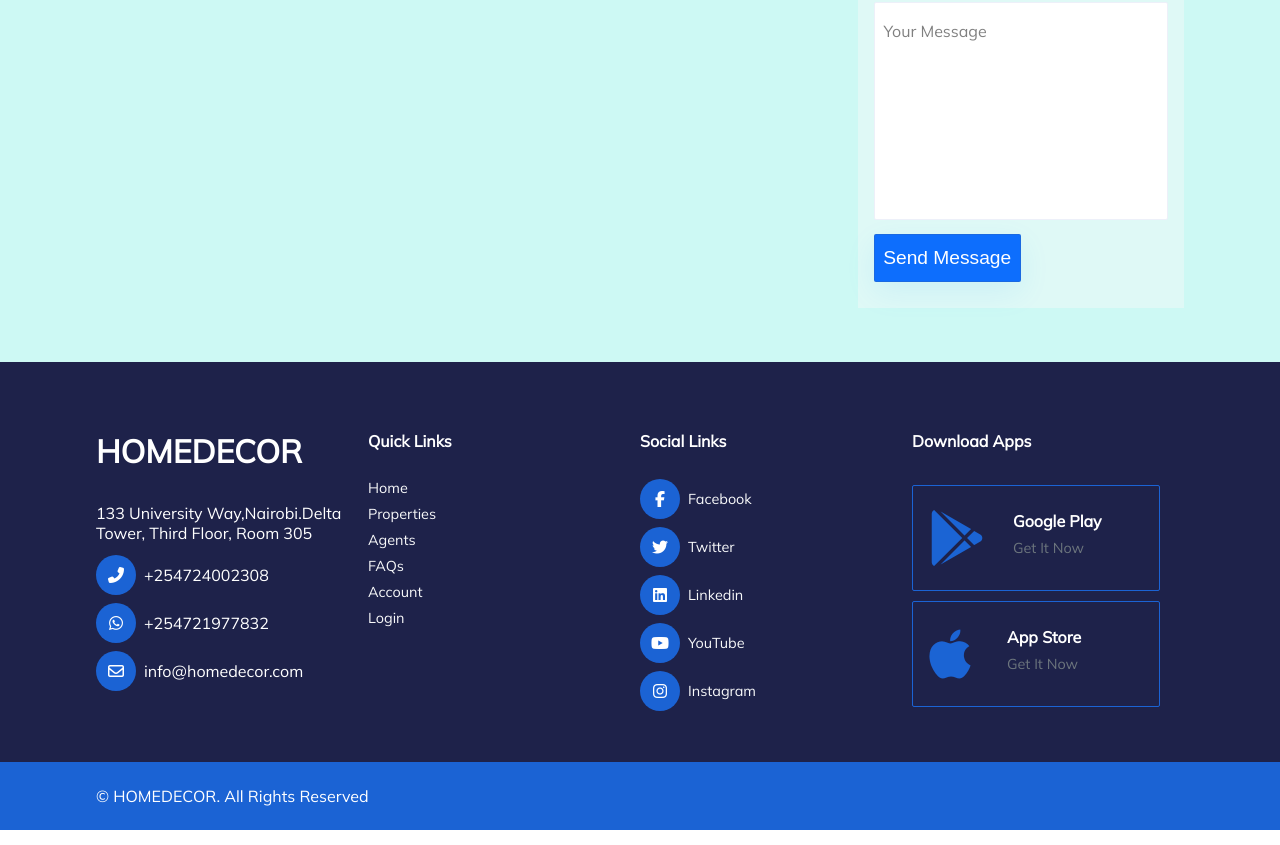
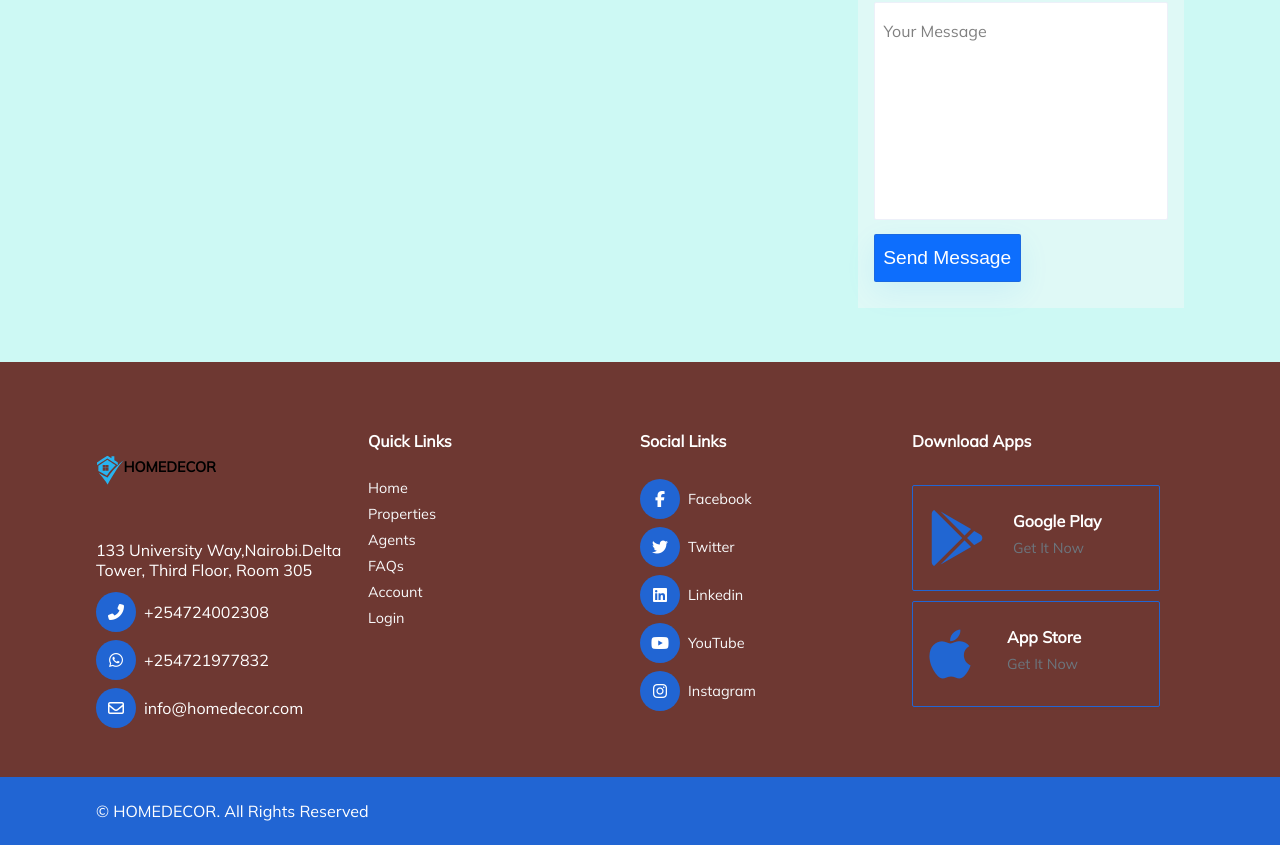
Before and after one commit to GeoffreyMokua/Real-estate-website, a React (Create React App) app: page / in a window 1280 px wide. Shown: the part 3093-3938 px from the top of the page. Built offline with nearby package versions, Linux system fonts and the light colour scheme.

Commit message:
styled the footer

```diff
--- a/src/components/footer/styles/footer.js
+++ b/src/components/footer/styles/footer.js
@@ -2,7 +2,7 @@ import styled from "styled-components/macro";
 import { Link } from "react-router-dom";
 
 export const Container = styled.div`
-  background-color: #1e224a;
+  background-color: #6e3832;
   color: var(--bs-white);
 `;
 export const InnerContainer = styled.div`
@@ -35,7 +35,7 @@ export const Item = styled.div`
 export const Title = styled.h2`
   color: var(--bs-white);
   font-weight: bold;
-  font-size: 2rem;
+  font-size: 1.5rem;
   padding: 24px 0px;
 `;
 export const Subtitle = styled.h2`
--- a/src/containers/FooterContainer.js
+++ b/src/containers/FooterContainer.js
@@ -1,5 +1,6 @@
 import React from "react";
 import { Footer } from "../components";
+import Logo from "../components/logo";
 
 const FooterContainer = () => {
   return (
@@ -7,7 +8,9 @@ const FooterContainer = () => {
       <Footer.Container>
         <Footer.Content>
           <Footer.Item>
-            <Footer.Title>HOMEDECOR</Footer.Title>
+            <Footer.Title>
+              <Logo />
+            </Footer.Title>
             <Footer.Text>
               133 University Way,Nairobi.Delta Tower, Third Floor, Room 305
             </Footer.Text>
```
